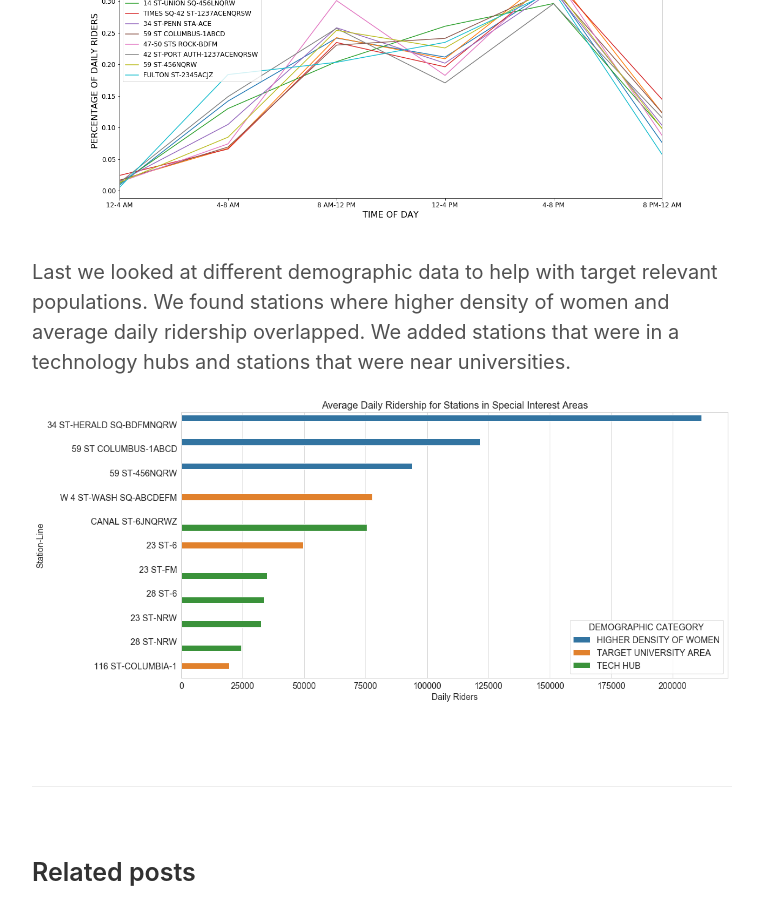
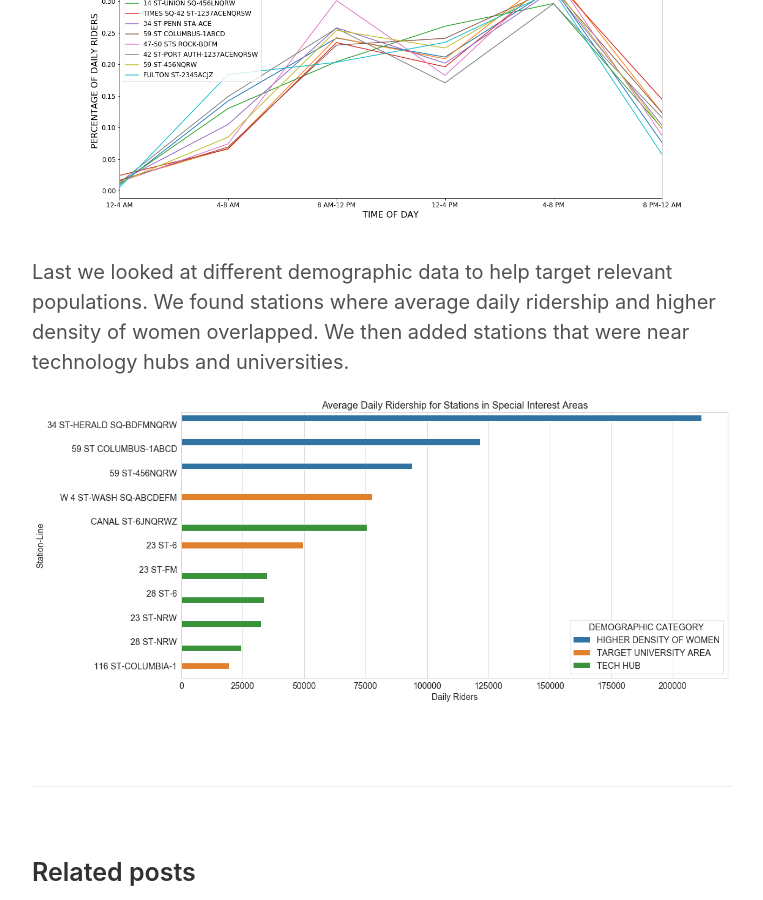
Before and after one commit to bubblebooy/bubblebooy.github.io, a Jekyll site: the page built from _posts/2020-06-04-Project-1.md, in a window 1280 px wide and 900 px high, scrolled down 1582 px. Shown: the whole window, without its empty margins (258-1021 px from the left). Built offline with Jekyll 4.4.1, drawn with Linux system fonts in a browser that asks for light colours.

Commit message:
edditing

```diff
--- a/_posts/2020-06-04-Project-1.md
+++ b/_posts/2020-06-04-Project-1.md
@@ -23,6 +23,6 @@ We then looked the ridership at different time of day to determine the best time
 
 ![Time of Day]({{ site.url }}/images/Time_of_day3.png)
 
-Last we looked at different demographic data to help with target relevant populations. We found stations where higher density of women and average daily ridership overlapped. We added stations that were in a technology hubs and stations that were near universities.
+Last we looked at different demographic data to help target relevant populations. We found stations where average daily ridership and higher density of women overlapped. We then added stations that were near technology hubs and universities.
 
 ![Demographics]({{ site.url }}/images/Demographics.png)
```
